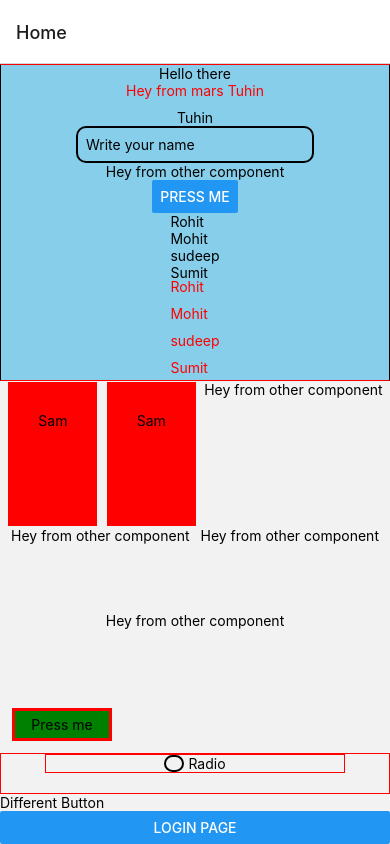
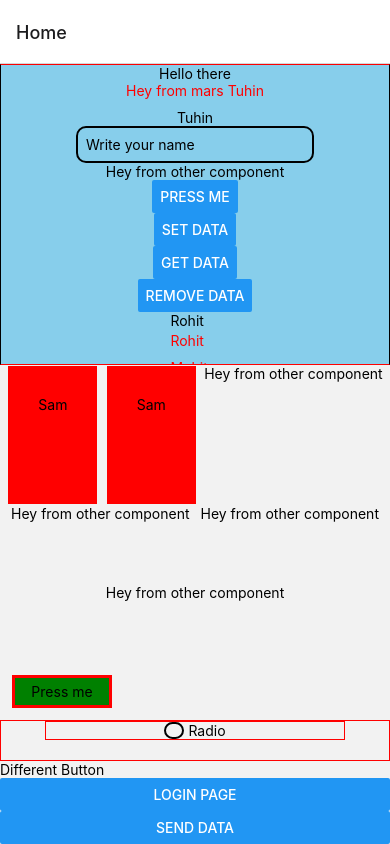
Before and after one commit to Tsaha11/React-Native-sample, a React Native app: screen / in a window 390 px wide. Built offline with nearby package versions, Linux system fonts and the light colour scheme.

Commit message:
session storage

```diff
--- a/App.js
+++ b/App.js
@@ -36,6 +36,7 @@ const Login=(props)=>{
     </View>
   </>
 }
+import AsyncStorage from '@react-native-async-storage/async-storage';
 const Home=(props)=>{
   const [name,setName]=useState("Tuhin")
   const btnHandler=()=>{
@@ -68,6 +69,33 @@ const Home=(props)=>{
   const modalHandler=()=>{
     setModal(!modal);
   }
+  const submitHandler=()=>{
+    console.log("Api called")
+    fetch("http://192.168.1.3:8081/users",{
+      method:"POST",
+      headers:{
+        "Content-Type":"application/json"
+      },
+      body:JSON.stringify({name:"Sohit"})
+    }).then((result)=>{
+      console.log(result.json())
+      console.log("Data sent")
+    }).catch((er)=>{
+      console.log("error occured")
+      console.log(er)
+    })
+  }
+  const setData=async()=>{
+    await AsyncStorage.setItem("name","Tuhin");
+  }
+  const getData=async()=>{
+    const name=await AsyncStorage.getItem("name");
+    console.warn(name)
+  }
+  const removeData=async()=>{
+    await AsyncStorage.removeItem("name")
+
+  }
   return <>
   <View style={styles.container}>
     <Text>Hello there</Text>
@@ -77,6 +105,10 @@ const Home=(props)=>{
     <TextInput style={style.textinput} placeholder='Write your name' onChangeText={(text)=>textHandler(text)}></TextInput>
     <User/>
     <Button title='Press me' onPress={btnHandler}/>
+    <Button title='Set Data' onPress={setData}></Button>
+    <Button title='Get Data' onPress={getData}></Button>
+    <Button title='Remove Data' onPress={removeData}></Button>
+
     <FlatList
       data={user}
       renderItem={({item})=><Text>{item.name}</Text>}
@@ -133,6 +165,8 @@ const Home=(props)=>{
     <Text>Different Button</Text>
   </Pressable>
   <Button title='Login page' onPress={() => props.navigation.navigate('Login',{name:"Tuhin"})}></Button>
+  <Button title='Send Data' onPress={submitHandler}></Button>
+
   </>
 }
 const Userdata=(props)=>{
--- /dev/null
+++ b/db.json
@@ -0,0 +1,11 @@
+{
+    "users":[
+        {
+            "name":"Tuhin"
+        }
+        ,
+        {
+            "name":"Mohit"
+        }
+    ]
+}
--- a/package.json
+++ b/package.json
@@ -9,6 +9,7 @@
     "web": "expo start --web"
   },
   "dependencies": {
+    "@react-native-async-storage/async-storage": "1.21.0",
     "@react-navigation/bottom-tabs": "^6.5.19",
     "@react-navigation/native": "^6.1.16",
     "@react-navigation/native-stack": "^6.9.25",
@@ -16,6 +17,7 @@
     "@types/react-native": "^0.73.0",
     "expo": "~50.0.11",
     "expo-status-bar": "~1.11.1",
+    "json-server": "^1.0.0-alpha.23",
     "react": "18.2.0",
     "react-native": "0.73.4",
     "react-native-safe-area-context": "^4.8.2",
```
Also changed, not shown: 1 other file (tests, documents, lock files or other folders).
